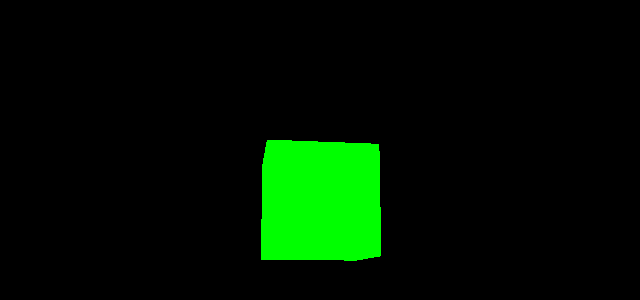
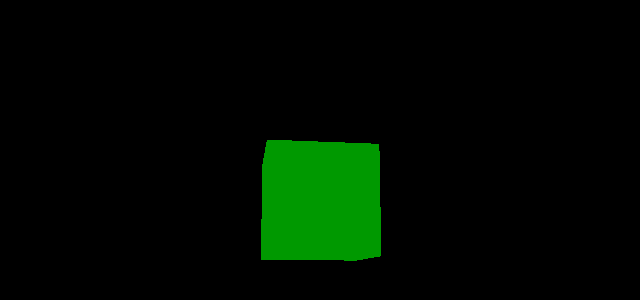
Before and after one commit to kotaoue/ThreeJS, a plain HTML site: page docs/index.html in a window 1280 px wide. Shown: the part 194-494 px from the top of the page, without its empty margins (324-964 px from the left). Drawn offline with nearby package versions, Linux system fonts and the light colour scheme.

Commit message:
Update index.html

```diff
--- a/docs/index.html
+++ b/docs/index.html
@@ -16,19 +16,26 @@
     <script>
         // Create Scene.
         const scene = new THREE.Scene();
-        const camera = new THREE.PerspectiveCamera(75, window.innerWidth / window.innerHeight, 0.1, 1000);
 
         const renderer = new THREE.WebGLRenderer();
         renderer.setSize(window.innerWidth, window.innerHeight);
         document.body.appendChild(renderer.domElement);
 
+        // Add Camera.
+        const camera = new THREE.PerspectiveCamera(75, window.innerWidth / window.innerHeight, 0.1, 1000);
+        camera.position.z = 5;
+
+        // Add Light.
+        const light = new THREE.AmbientLight(0xFFFFFF, 1.0);
+        scene.add(light);
+
         // Add Cube.
         const geometry = new THREE.BoxGeometry();
-        const material = new THREE.MeshBasicMaterial({ color: 0x00ff00 });
+        // const material = new THREE.MeshBasicMaterial({ color: 0x00ff00 });
+        const material = new THREE.MeshLambertMaterial({ color: 0x00ff00 });
+
         const cube = new THREE.Mesh(geometry, material);
         scene.add(cube);
-
-        camera.position.z = 5;
 
         // animate is do rendering a scene.
         function animate() {
```
